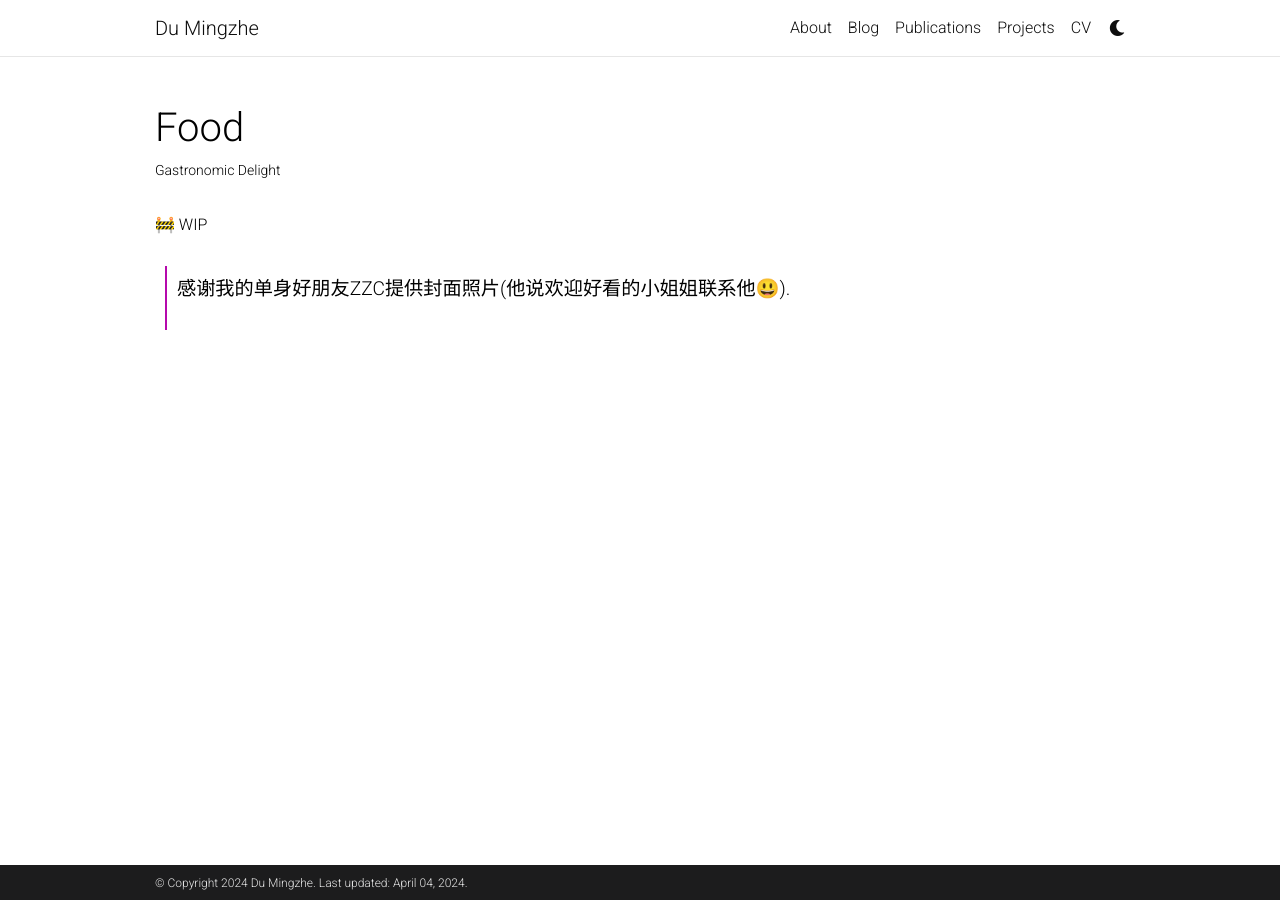
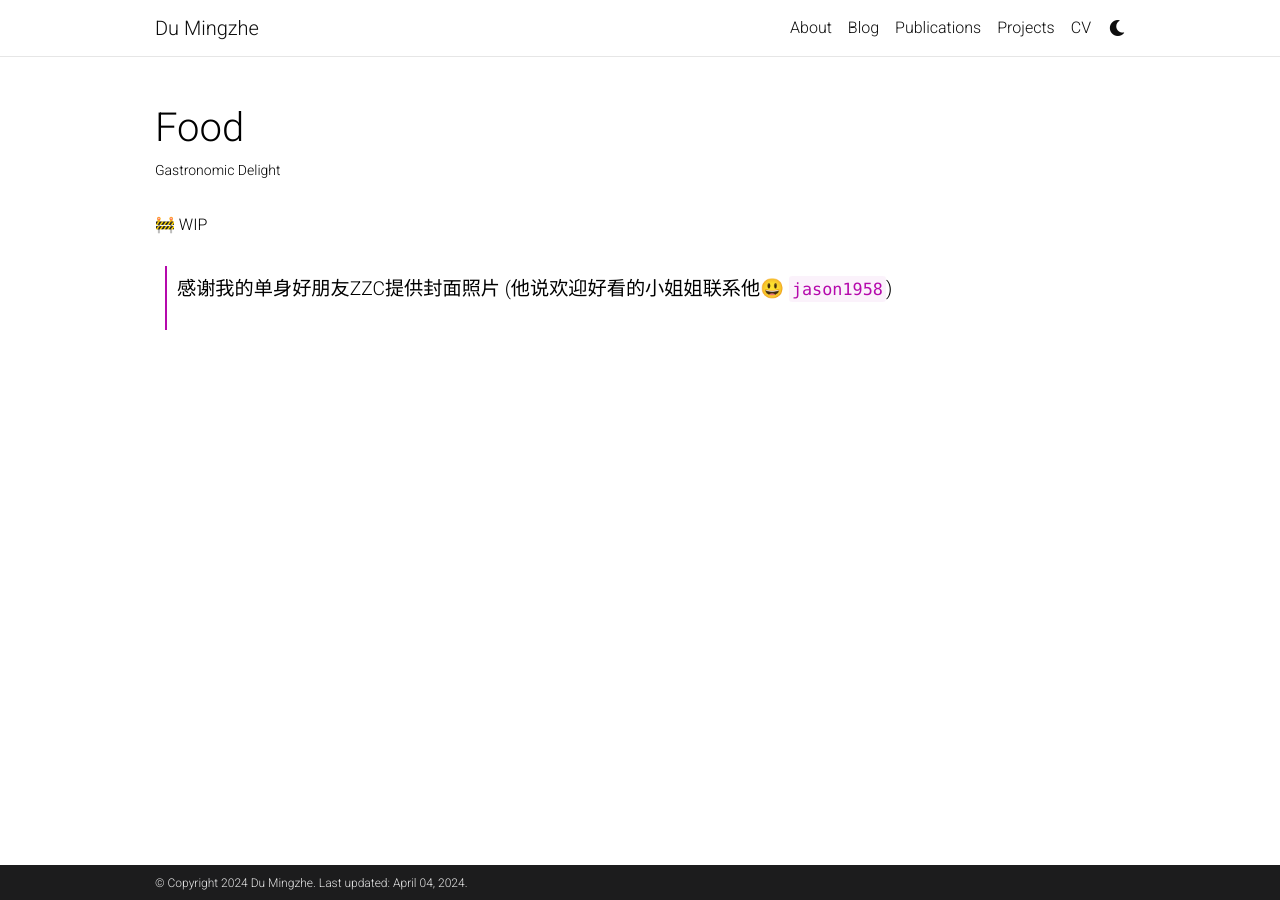
Before and after one commit to Elfsong/elfsong.github.io-, a Jekyll site: the page built from _projects/food.md, in a window 1280 px wide. Built offline with Jekyll 4.4.1, drawn with Linux system fonts in a browser that asks for light colours; comment, search, counter and statistics services are not loaded; a style sheet for code colours, icons or effects is not loaded.

Commit message:
Update food.md

```diff
--- a/_projects/food.md
+++ b/_projects/food.md
@@ -9,4 +9,4 @@ category: fun
 
 🚧 WIP
 
-> 感谢我的**单身**好朋友ZZC提供封面照片(他说欢迎好看的小姐姐联系他😃).
+> 感谢我的**单身**好朋友ZZC提供封面照片 (他说欢迎好看的小姐姐联系他😃 `jason1958`)
```
